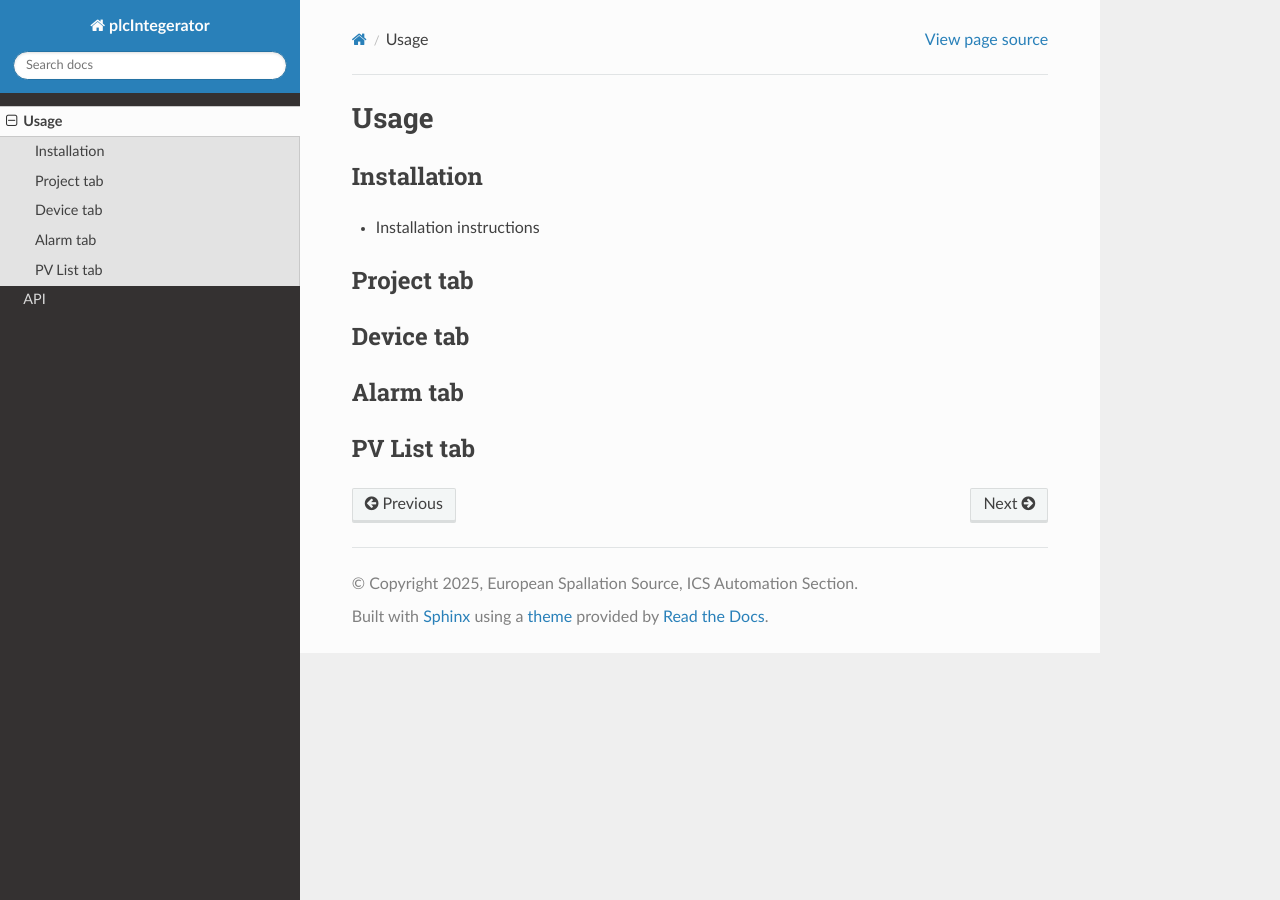
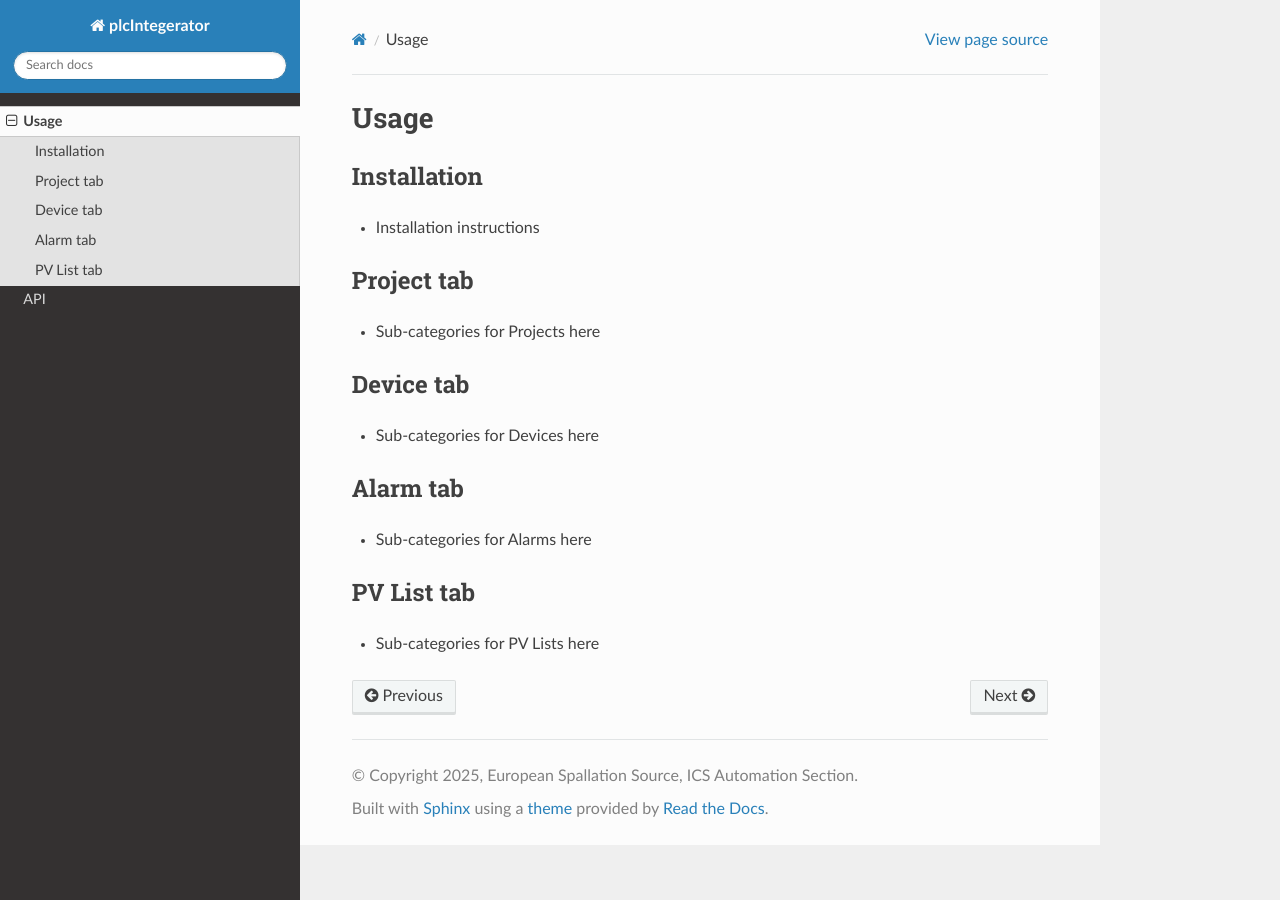
Before and after one commit to SimonJagerESS/plcIntegrator_rtd, a Sphinx documentation site: the page built from docs/source/usage.rst, in a window 1280 px wide. Built offline with Sphinx 7.4.7 and the Read the Docs theme 3.1.0, drawn with Linux system fonts in a browser that asks for light colours.

Commit message:
trying next thing

```diff
--- a/docs/source/usage.rst
+++ b/docs/source/usage.rst
@@ -8,14 +8,24 @@ Installation
 
 * Installation instructions
 
+
+.. _project tab:
 Project tab
 -----------
+
+* Sub-categories for Projects here
 
 Device tab
 ----------
 
+* Sub-categories for Devices here
+
 Alarm tab
 ---------
 
+* Sub-categories for Alarms here
+
 PV List tab
 -----------
+
+* Sub-categories for PV Lists here
```
